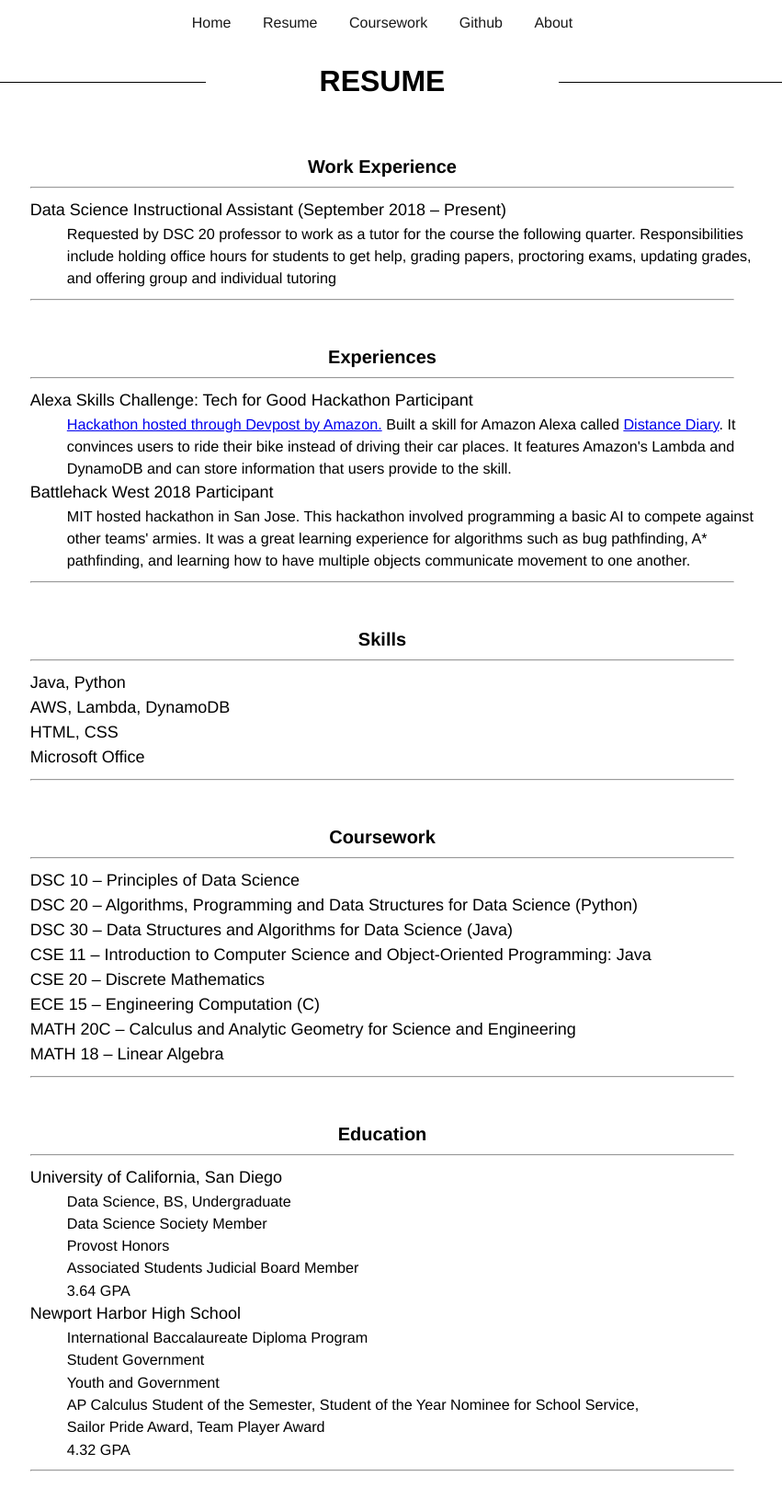
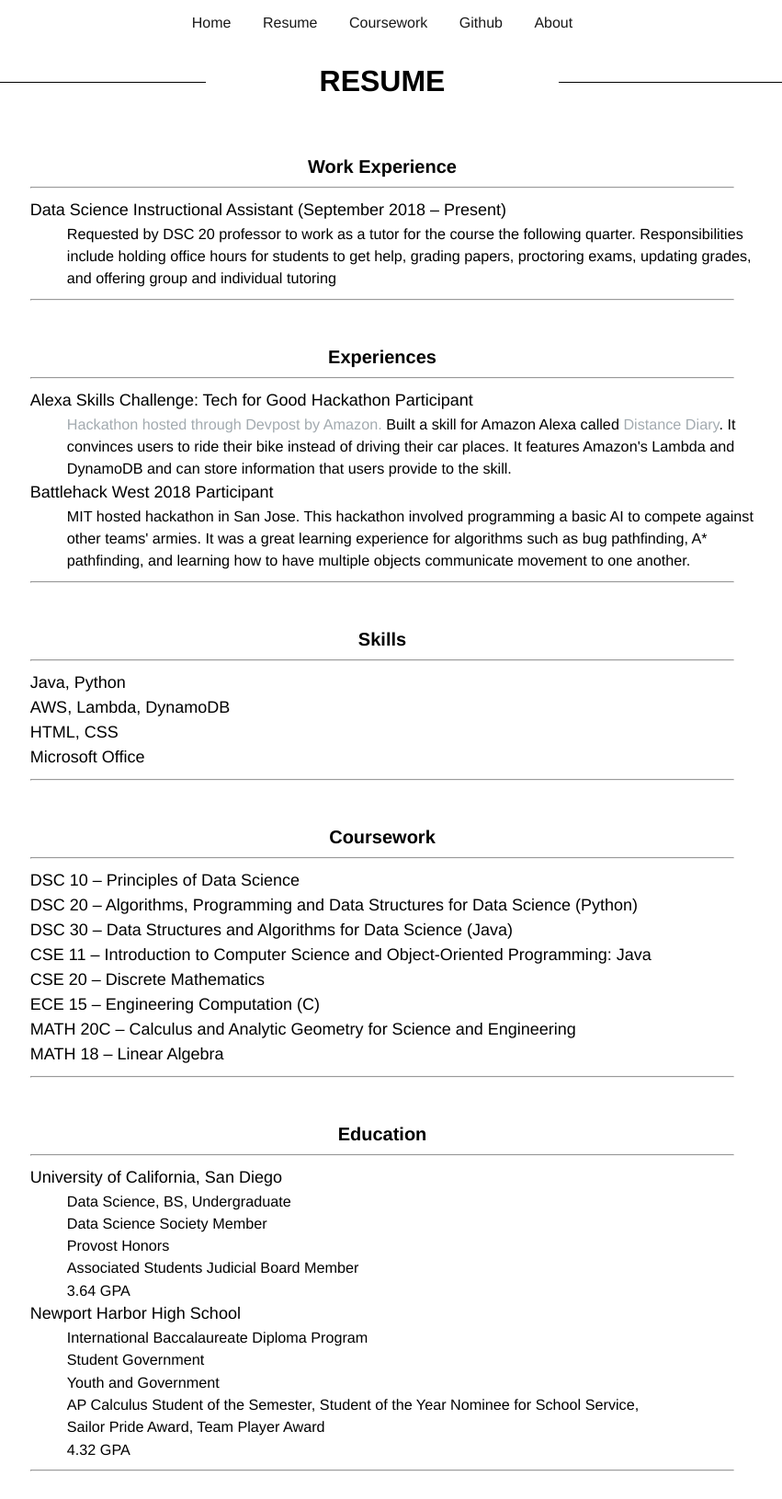
Before and after one commit to declansullivan/static-html-site, a Jekyll site: the page built from resume/index.html, in a window 1280 px wide. Shown: the whole page at 92% size, without its empty margins (224-1075 px from the left). Built offline with Jekyll 4.4.1, drawn with Linux system fonts in a browser that asks for light colours.

Commit message:
Fixed links

```diff
--- a/css/main.css
+++ b/css/main.css
@@ -109,6 +109,15 @@ body {
 .list ul ul {
   position: relative;
   left: 40px;
+}
+
+.category a {
+  color: #A3ABB0;
+  text-decoration: none;
+}
+
+.category a:hover {
+  color: #525658;
 }
 
 /* Me CSS */
```
